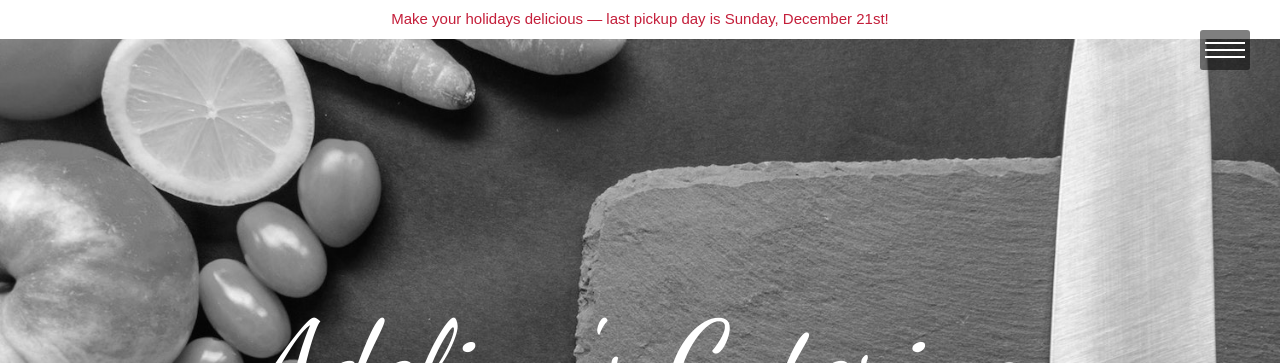
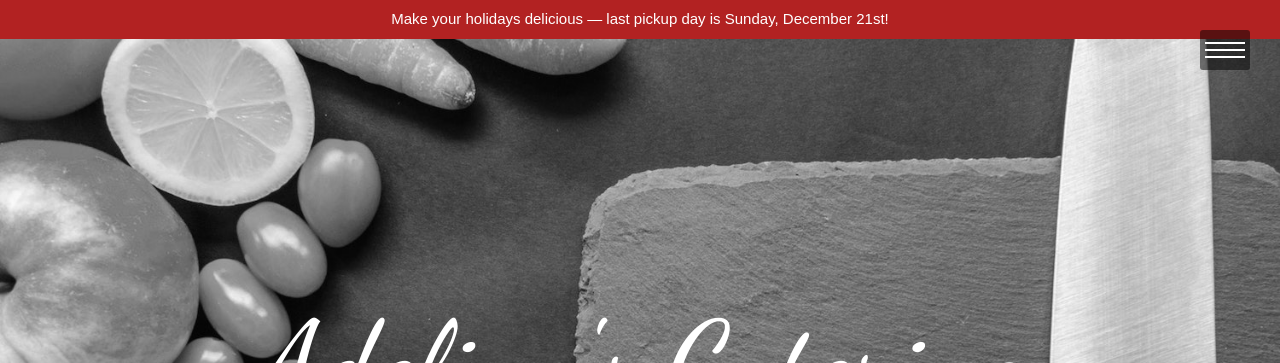
Before and after one commit to benbeatty85/Adelinas-Catering, a plain HTML site: page index.html in a window 1280 px wide. Shown: the top 363 px of the page. Drawn offline with nearby package versions, Linux system fonts and the light colour scheme; a web font is replaced by a local one.

Commit message:
Update styles.css

```diff
--- a/styles.css
+++ b/styles.css
@@ -319,8 +319,8 @@ header {
 
 .Covid_update {
     text-align: center;
-    background-color: #fff;
-    color: #C41E3A;
+    background-color: #B22222;
+    color: #fff;
     padding: 0.5em 0;
     position: fixed;
     top: 0px;
@@ -333,7 +333,7 @@ header {
 }
 
 .Covid_paragraph {
-    color: #C41E3A !important;
+    color: #fff !important;
     font-size: 1em;
     padding: 0.2em 0.5em;
 }
@@ -795,8 +795,8 @@ footer p {
 
     .Covid_update {
         text-align: center;
-        background-color: #fff;
-        color: #C41E3A;
+        background-color: #B22222;
+        color: #fff;
         padding: 0.5em 0;
         position: fixed;
         top: 0px;
```
